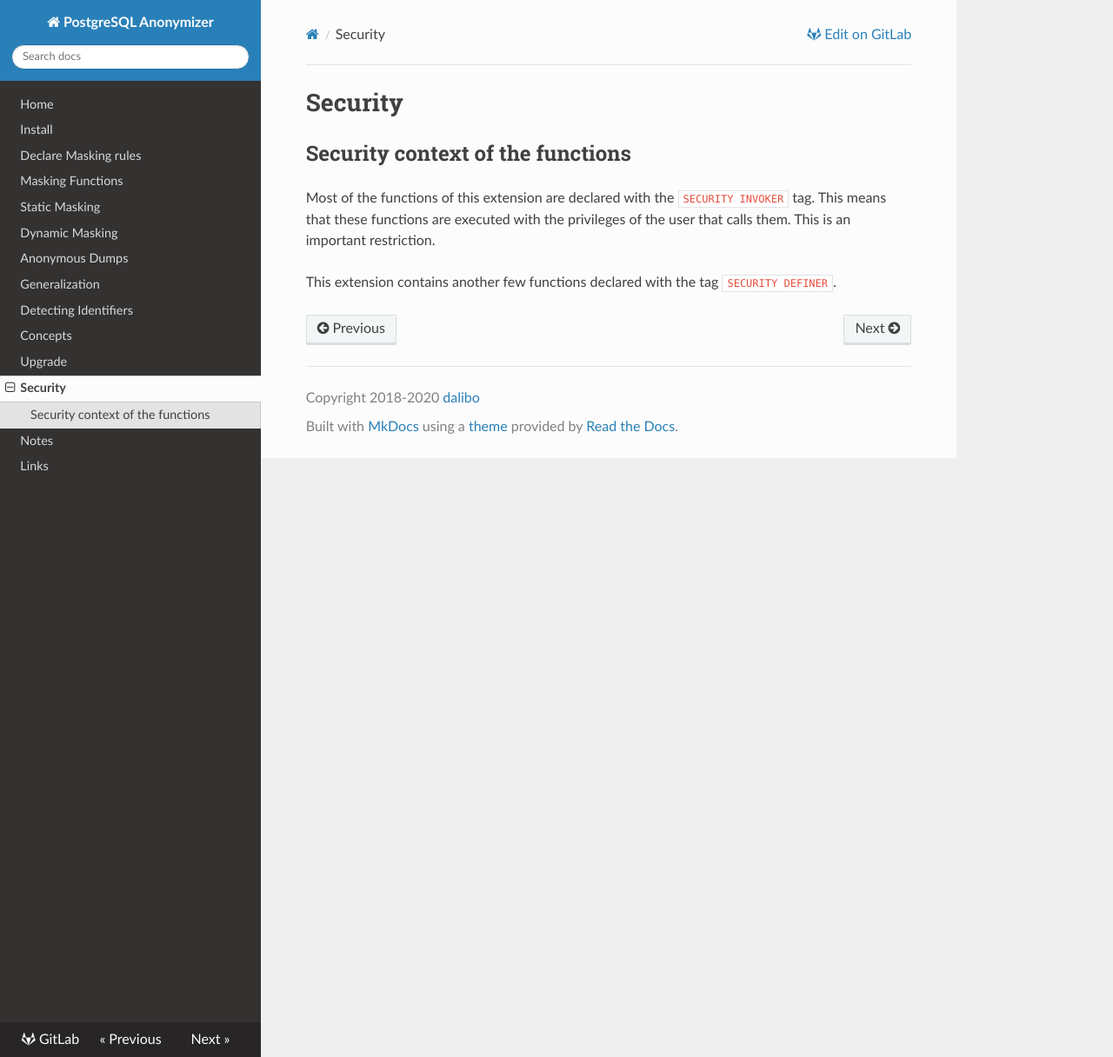
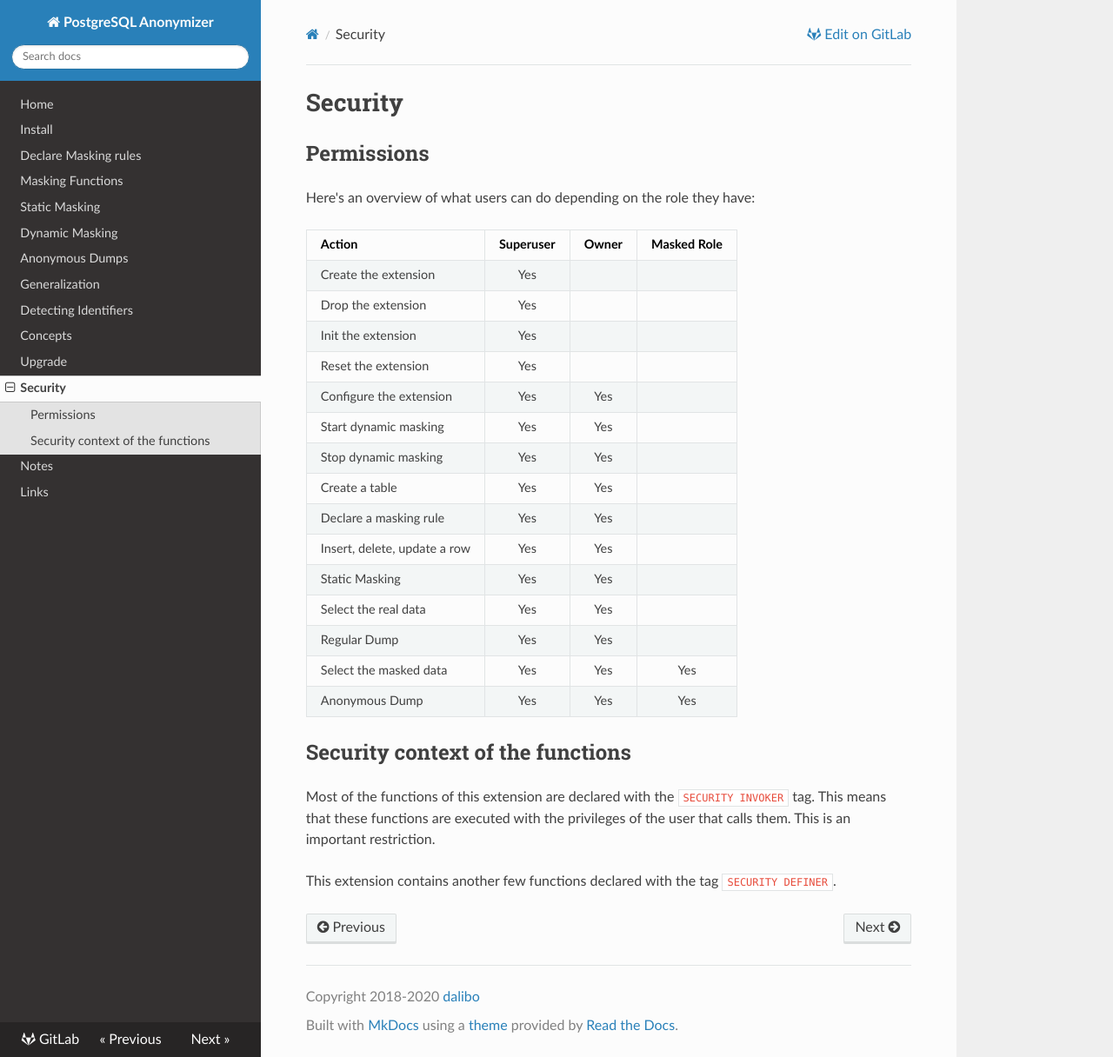
Before and after one commit to neondatabase/postgresql_anonymizer, an MkDocs documentation site: the page built from docs/SECURITY.md, in a window 1280 px wide and 1216 px high. Shown: the whole window at 87% size. Built offline with MkDocs 1.6.1, drawn with Linux system fonts in a browser that asks for light colours; nearby versions of some CDN libraries.

Commit message:
[doc] Permissions

```diff
--- a/docs/SECURITY.md
+++ b/docs/SECURITY.md
@@ -1,5 +1,30 @@
 Security
 ===============================================================================
+
+Permissions
+------------------------------------------------------------------------------
+
+Here's an overview of what users can do depending on the role they have:
+
+| Action                                   | Superuser | Owner | Masked Role |
+| :--------------------------------------- | :-------: | :---: | :---------: |
+| Create the extension                     |    Yes    |       |             |
+| Drop the extension                       |    Yes    |       |             |
+| Init the extension                       |    Yes    |       |             |
+| Reset the extension                      |    Yes    |       |             |
+| Configure the extension                  |    Yes    |  Yes  |             |
+| Start dynamic masking                    |    Yes    |  Yes  |             |
+| Stop  dynamic masking                    |    Yes    |  Yes  |             |
+| Create a table                           |    Yes    |  Yes  |             |
+| Declare a masking rule                   |    Yes    |  Yes  |             |
+| Insert, delete, update a row             |    Yes    |  Yes  |             |
+| Static Masking                           |    Yes    |  Yes  |             |
+| Select the real data                     |    Yes    |  Yes  |             |
+| Regular Dump                             |    Yes    |  Yes  |             |
+| Select the masked data                   |    Yes    |  Yes  |     Yes     |
+| Anonymous Dump                           |    Yes    |  Yes  |     Yes     |
+
+
 
 
 Security context of the functions
```
